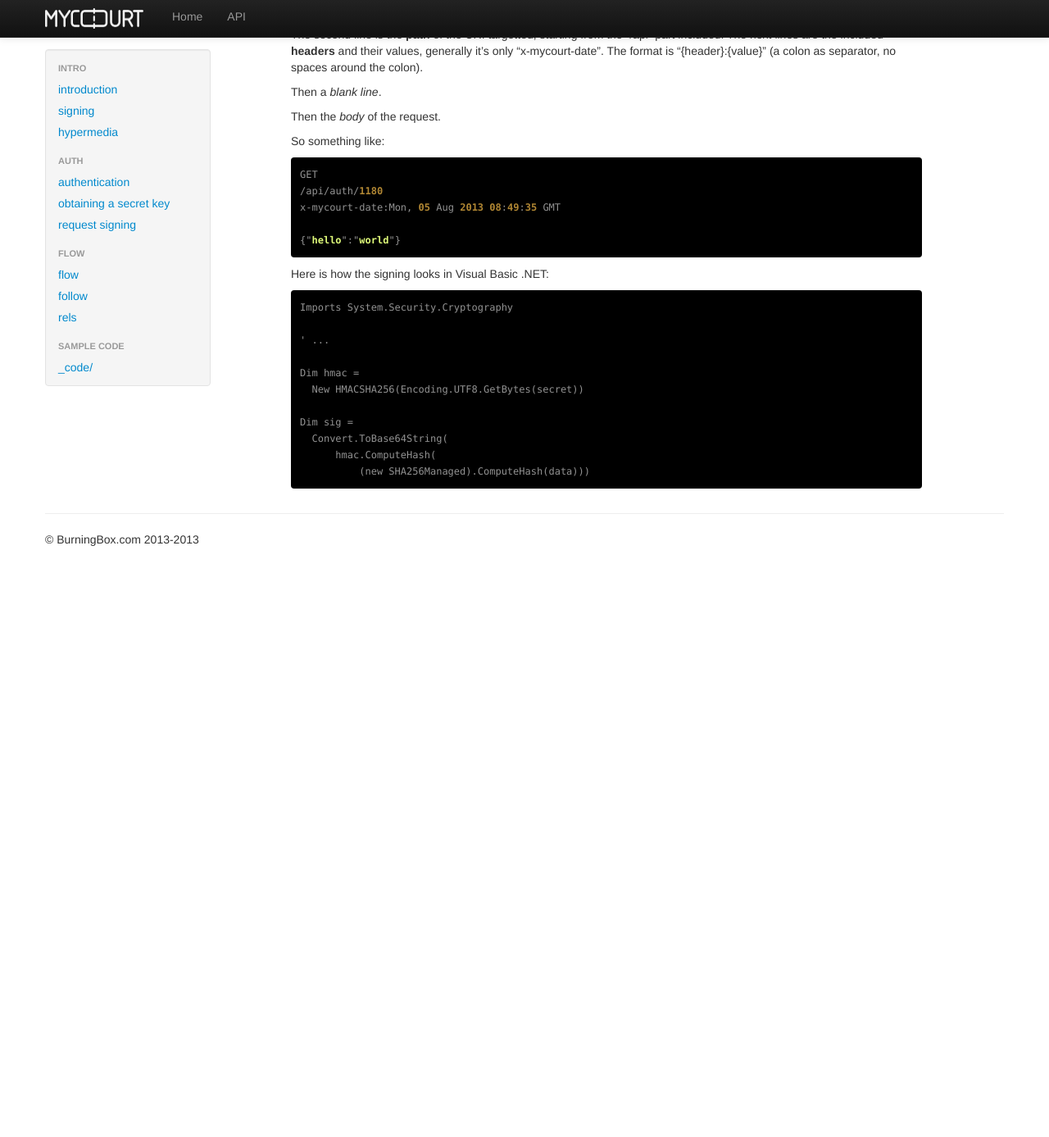
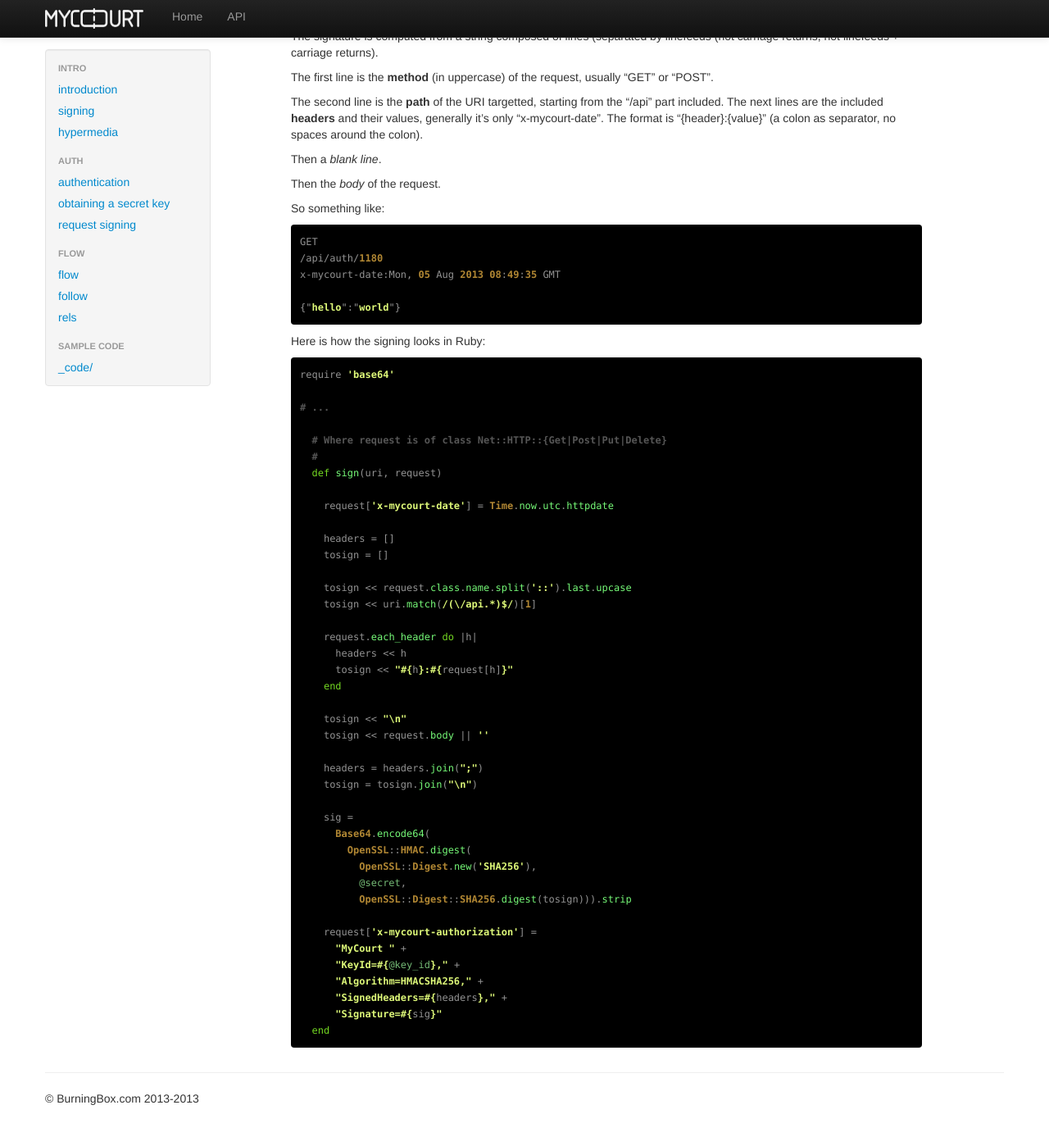
Before and after one commit to mycourtpro/mycourtpro.github.io, a Jekyll site: the page built from api/auth.md, in a window 1280 px wide and 1400 px high, scrolled down 3491 px. Shown: the top 1387 px of the window at 82% size. Built offline with Jekyll 4.4.1, drawn with Linux system fonts in a browser that asks for light colours; before the commit the page ends 4209 px from its top, so only the background shows below that; some of the changed text lies outside the part shown.

Commit message:
display the example signing code in Ruby

````diff
--- a/api/auth.md
+++ b/api/auth.md
@@ -114,6 +114,11 @@ In Visual Basic, that would look like:
 dim secret = Bcrypt.HashPassword(code.Replace(" ", ""), salt)
 {% endhighlight %}
 
+and in Ruby:
+{% highlight ruby %}
+secret = BCrypt::Engine.hash_secret(code.gsub(/ /, ''), salt)
+{% endhighlight %}
+
 <h3 id="confirm">Confirm the key</h3>
 
 As just said, once you have requested a secret key over HTTPS and receveid by email, you have to confirm it via the ```#auth_confirmation``` link.
@@ -157,18 +162,48 @@ x-mycourt-date:Mon, 05 Aug 2013 08:49:35 GMT
 {"hello":"world"}
 {% endhighlight %}
 
-Here is how the signing looks in Visual Basic .NET:
+Here is how the signing looks in Ruby:
 
-{% highlight vb.net %}
-Imports System.Security.Cryptography
+{% highlight ruby %}
+require 'base64'
 
-' ...
+# ...
 
-Dim hmac =
-  New HMACSHA256(Encoding.UTF8.GetBytes(secret))
+  # Where request is of class Net::HTTP::{Get|Post|Put|Delete}
+  #
+  def sign(uri, request)
 
-Dim sig =
-  Convert.ToBase64String(
-      hmac.ComputeHash(
-          (new SHA256Managed).ComputeHash(data)))
+    request['x-mycourt-date'] = Time.now.utc.httpdate
+
+    headers = []
+    tosign = []
+
+    tosign << request.class.name.split('::').last.upcase
+    tosign << uri.match(/(\/api.*)$/)[1]
+
+    request.each_header do |h|
+      headers << h
+      tosign << "#{h}:#{request[h]}"
+    end
+
+    tosign << "\n"
+    tosign << request.body || ''
+
+    headers = headers.join(";")
+    tosign = tosign.join("\n")
+
+    sig =
+      Base64.encode64(
+        OpenSSL::HMAC.digest(
+          OpenSSL::Digest.new('SHA256'),
+          @secret,
+          OpenSSL::Digest::SHA256.digest(tosign))).strip
+
+    request['x-mycourt-authorization'] =
+      "MyCourt " +
+      "KeyId=#{@key_id}," +
+      "Algorithm=HMACSHA256," +
+      "SignedHeaders=#{headers}," +
+      "Signature=#{sig}"
+  end
 {% endhighlight %}
````
